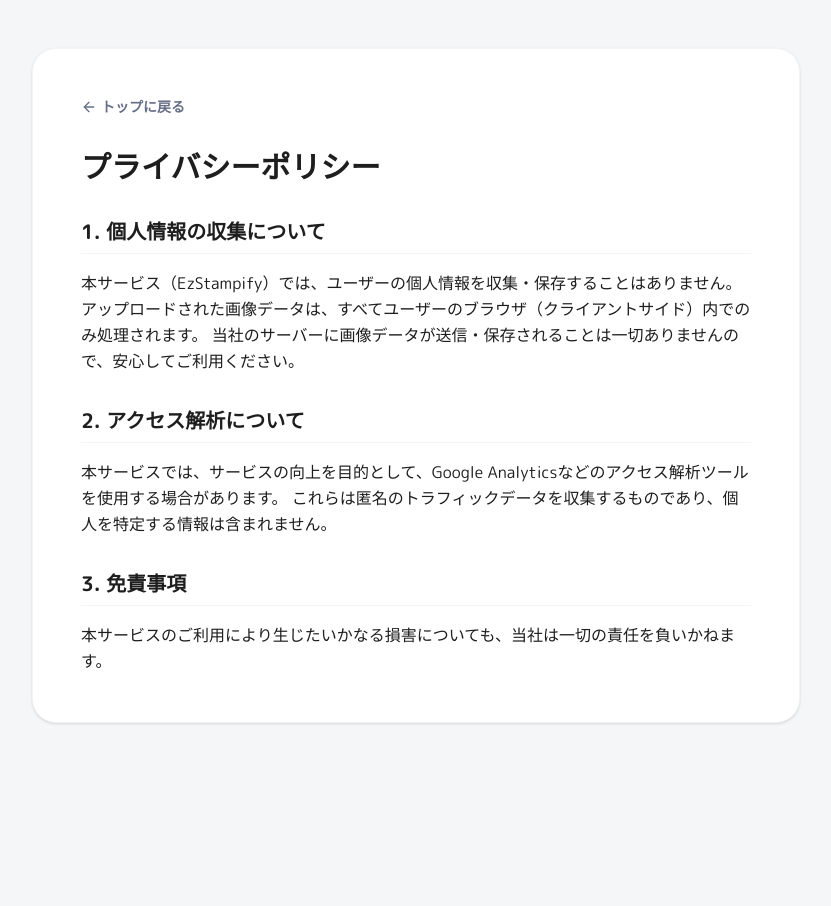
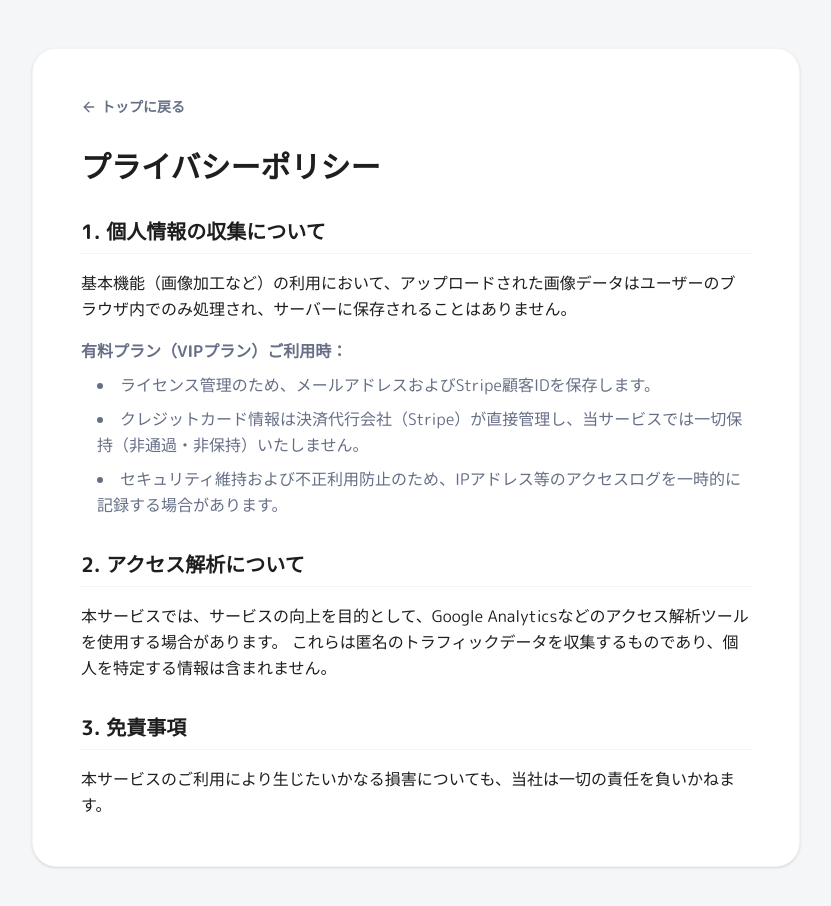
Before and after one commit to Lchiki-nl/Stamp-Image-Tools, a Next.js app: page /privacy in a window 1280 px wide. Shown: the top 906 px of the page, without its empty margins (224-1055 px from the left). Before the commit the page ends 800 px from the top, so only its background shows below. Built offline with nearby package versions, Linux system fonts and the light colour scheme; no server answers.

Commit message:
docs(privacy): update policy to reflect paid plan data collection

```diff
--- a/src/app/privacy/page.tsx
+++ b/src/app/privacy/page.tsx
@@ -24,11 +24,15 @@ export default function PrivacyPage() {
         <div className="space-y-8 text-text-main leading-relaxed">
           <section>
             <h2 className="text-xl font-bold mb-4 border-b border-gray-100 pb-2">1. 個人情報の収集について</h2>
-            <p>
-              本サービス（EzStampify）では、ユーザーの個人情報を収集・保存することはありません。
-              アップロードされた画像データは、すべてユーザーのブラウザ（クライアントサイド）内でのみ処理されます。
-              当社のサーバーに画像データが送信・保存されることは一切ありませんので、安心してご利用ください。
+            <p className="mb-4">
+              基本機能（画像加工など）の利用において、アップロードされた画像データはユーザーのブラウザ内でのみ処理され、サーバーに保存されることはありません。
             </p>
+            <p className="mb-2 font-bold text-text-sub">有料プラン（VIPプラン）ご利用時：</p>
+            <ul className="list-disc list-inside space-y-2 ml-4 mb-4 text-text-sub">
+              <li>ライセンス管理のため、メールアドレスおよびStripe顧客IDを保存します。</li>
+              <li>クレジットカード情報は決済代行会社（Stripe）が直接管理し、当サービスでは一切保持（非通過・非保持）いたしません。</li>
+              <li>セキュリティ維持および不正利用防止のため、IPアドレス等のアクセスログを一時的に記録する場合があります。</li>
+            </ul>
           </section>
 
           <section>
```
